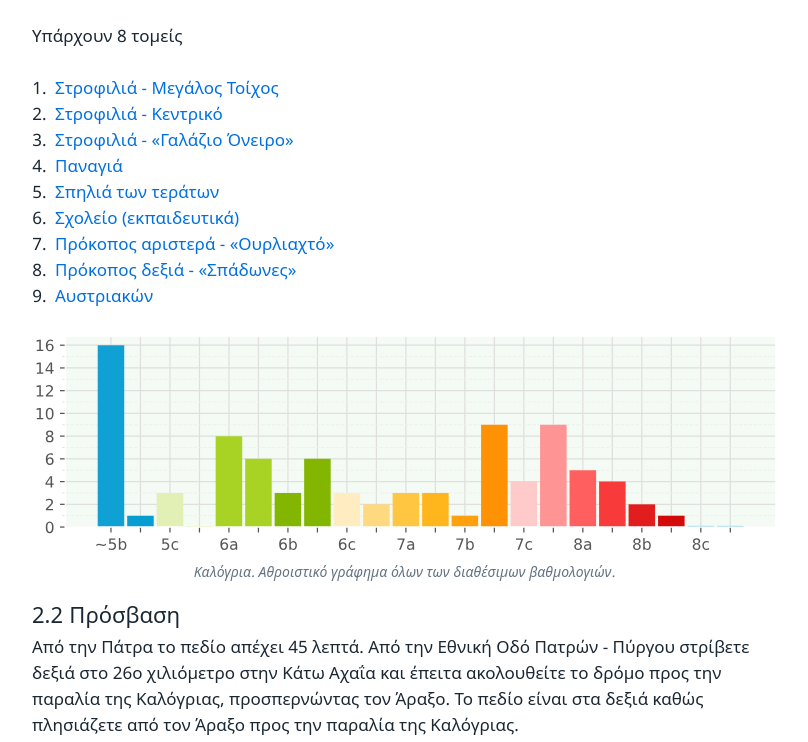
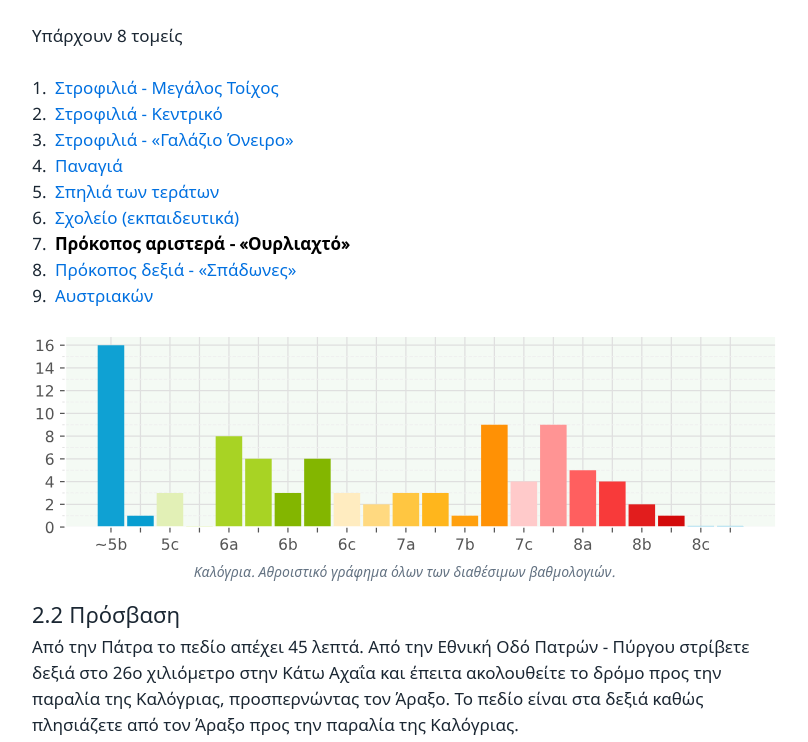
Before and after one commit to eospatras/patrasclimbing, a plain HTML site: page docs/index.html in a window 1280 px wide. Shown: the part 11258-12000 px from the top of the page, without its empty margins (20-828 px from the left). Drawn offline with Linux system fonts and the light colour scheme.

Commit message:
table of contents: highlight current section

```diff
--- a/docs/index.html
+++ b/docs/index.html
@@ -12,7 +12,29 @@ guide" />
 
 </head>
 <body>
-
+<script>
+window.addEventListener('scroll', function() {
+  var hash;
+  var sections = document.querySelectorAll('[data-number]');
+  for (var i = 0; i < sections.length; i++) {
+    var section = sections[i];
+    if (section.getBoundingClientRect().top < window.innerHeight / 2) {
+      hash = '#' + section.id;
+    }
+  }
+  if (hash) {
+    var links = document.querySelectorAll('a');
+    for (var i = 0; i < links.length; i++) {
+      var link = links[i];
+      if (link.getAttribute('href') === hash) {
+        link.classList.add('current');
+      } else {
+        link.classList.remove('current');
+      }
+    }
+  }
+});
+</script>
 <header>
 <h1 class="title">Πάτρα - Αναρριχητικός Οδηγός</h1>
 <blockquote class="metadata">
```
Also changed, not shown: 1 other file.
